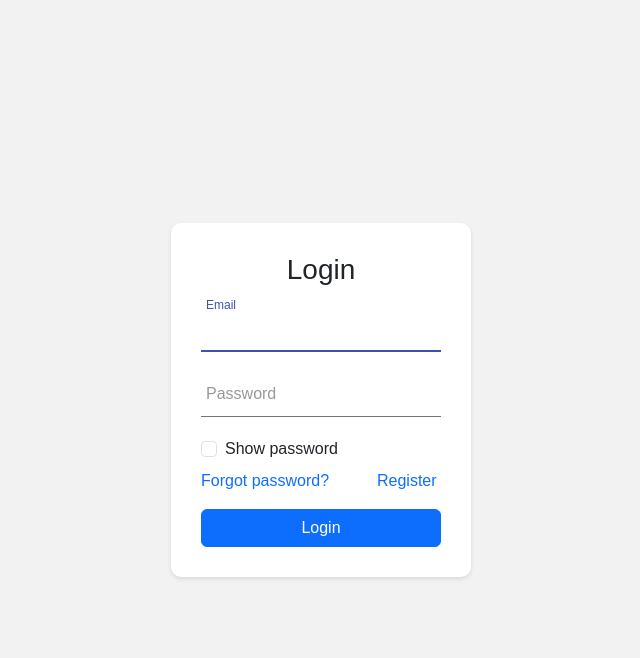
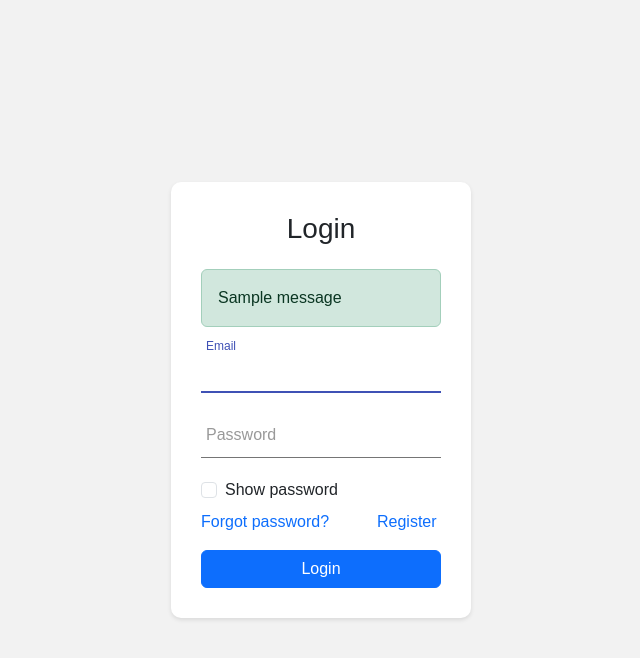
Before and after one commit to AldJayR/budget-tracker-app, a Flask app: page /login in a window 1280 px wide. Shown: the top 658 px of the page, without its empty margins (319-959 px from the left). Run offline with Flask 3, Linux system fonts and the light colour scheme; tables that the repository leaves empty hold one stand-in row (values such as "Sample post"); one stand-in notice (Sample message) is shown; some libraries are stand-ins or nearby versions.

Commit message:
Finished login page. Added flash messages and validation

```diff
--- a/templates/login.html
+++ b/templates/login.html
@@ -80,6 +80,16 @@
 
     <div class="login-container">
         <h3 class="text-center">Login</h3>
+        {% with messages = get_flashed_messages(with_categories=true) %}
+        {% if messages %}
+        <div class="mt-4">
+            {% for category, message in messages %}
+            <div class="alert alert-{{ category }}">{{ message }}</div>
+            {% endfor %}
+        </div>
+        {% endif %}
+    {% endwith %}
+
         <form action="/login" method="post">
             <div class="input-container">
                 <input type="email" id="email" name="email" required autofocus autocomplete="off">
```
